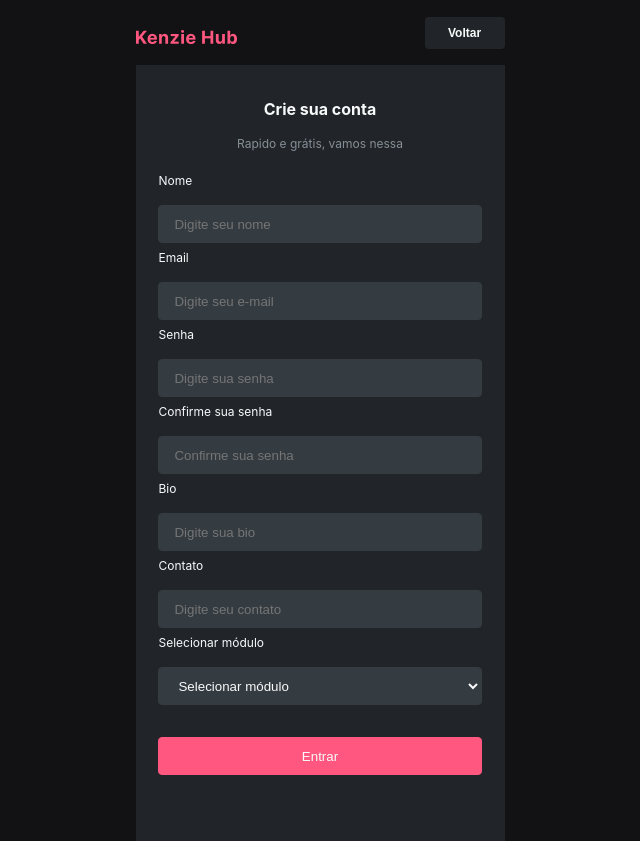
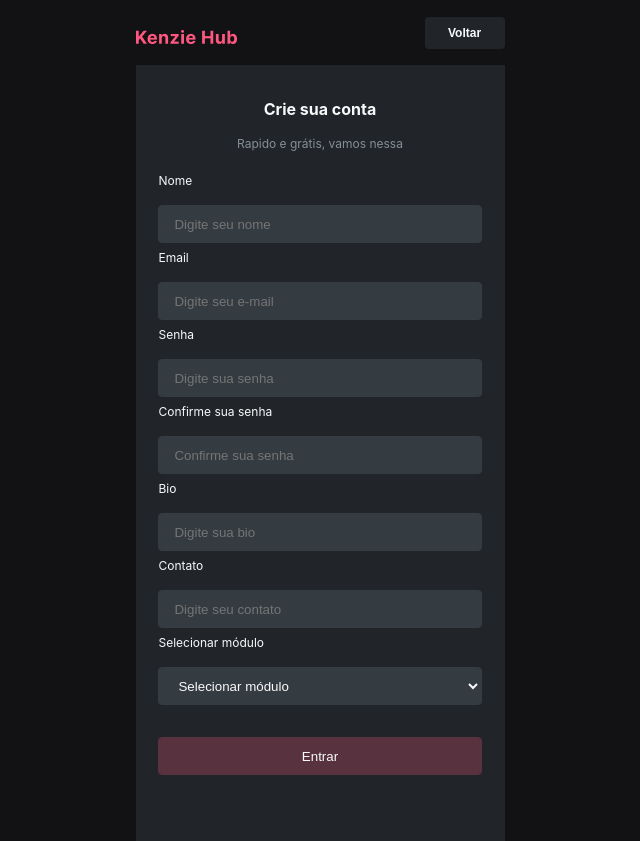
Before and after one commit to Kenzie-Academy-Brasil-Developers/-Kenzie-Academy-Brasil-Developers-react-entrega-kenzie-hub-cebarrico, a React (Create React App) app: page / in a window 1280 px wide. Both pictures are taken after a click on the button "Cadastrar". Shown: the whole page, without its empty margins (320-960 px from the left). Built offline with nearby package versions, Linux system fonts and the light colour scheme.

Commit message:
feat:disable enable button

```diff
--- a/src/pages/home/index.jsx
+++ b/src/pages/home/index.jsx
@@ -27,9 +27,6 @@ export const HomePage = () => {
     getUser();
   }, []);
 
-  if (!token) {
-    navigate("/");
-  }
   return (
     <main>
       <NavHeader path="login" />
--- a/src/pages/register/index.jsx
+++ b/src/pages/register/index.jsx
@@ -19,7 +19,7 @@ export const RegisterPage = () => {
   const {
     register,
     handleSubmit,
-    formState: { errors, isValid },
+    formState: { errors, isDirty, isValid },
   } = useForm({
     mode: "onBlur",
     resolver: yupResolver(registerSchema),
@@ -110,7 +110,9 @@ export const RegisterPage = () => {
           </select>
         </div>
         {errors.course_module?.message && <p>{errors.course_module.message}</p>}
-        <ButtonDefault type="submit">Entrar</ButtonDefault>
+        <ButtonDefault type="submit" disabled={!isDirty || !isValid}>
+          Entrar
+        </ButtonDefault>
       </FormDefault>
     </main>
   );
--- a/src/styles/button.js
+++ b/src/styles/button.js
@@ -13,6 +13,11 @@ export const ButtonDefault = styled.button`
   margin-bottom: 32px;
 
   cursor: pointer;
+
+  &:disabled {
+    border: 1px solid var(--color-primary-negative);
+    background-color: var(--color-primary-negative);
+  }
 `;
 
 export const ButtonDefaultBlack = styled.button`
```
